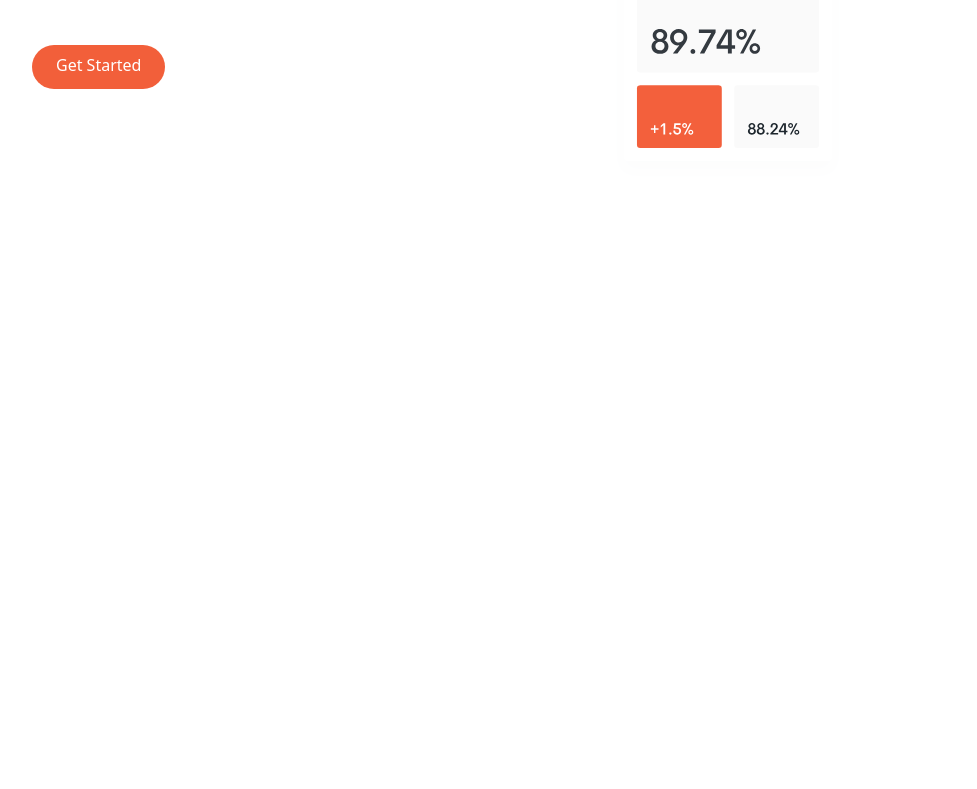
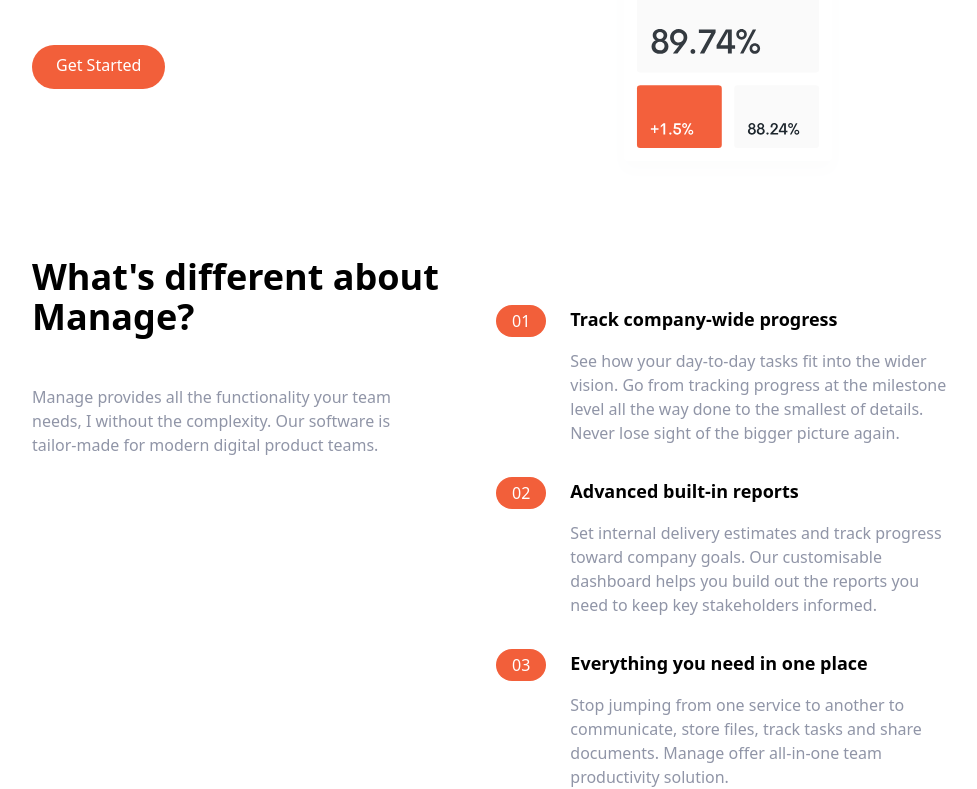
Before and after one commit to eabasguliyev/TailwindCrash, a website: page index.html in a window 1280 px wide. Shown: the part 423-1212 px from the top of the page, without its empty margins (144-1121 px from the left). Before the commit the page ends 800 px from the top, so only its background shows below. Drawn offline with Linux system fonts and the light colour scheme.

Commit message:
Features section

```diff
--- a/index.html
+++ b/index.html
@@ -32,7 +32,6 @@ i<!DOCTYPE html>
         >
       </div>
     </nav>
-
     <!-- Hero Section -->
     <section id="hero">
       <!-- Flex container -->
@@ -64,5 +63,113 @@ i<!DOCTYPE html>
         </div>
       </div>
     </section>
+    <!-- Features Section -->
+    <div id="features">
+      <!-- Flex container -->
+      <div
+        class="container flex flex-col px-6 mx-auto mt-10 space-y-12 space-y-0 md:flex-row"
+      >
+        <!-- Left Item -->
+        <div class="flex flex-col mb-32 space-y-12 md:w-1/2">
+          <h2 class="max-w-md text-4xl font-bold text-center md:text-left">
+            What's different about Manage?
+          </h2>
+          <p class="max-w-sm text-center text-darkGrayishBlue md:text-left">
+            Manage provides all the functionality your team needs, I without the
+            complexity. Our software is tailor-made for modern digital product
+            teams.
+          </p>
+        </div>
+        <!-- Right Item -->
+        <!-- Numbered List -->
+        <div class="flex flex-col space-y-8 md:w-1/2">
+          <!-- List Item 1 -->
+          <div
+            class="flex flex-col space-y-3 md:space-y-0 md:space-x-6 md:flex-row"
+          >
+            <!-- Heading -->
+            <div class="rounded-l-full bg-brightRedSupLight md:bg-transparent">
+              <div class="flex items-center space-x-2">
+                <div
+                  class="px-4 py-2 text-white rounded-full md:py-1 bg-brightRed"
+                >
+                  01
+                </div>
+                <h3 class="text-base font-bold md:mb-4 md:hidden">
+                  Track company-wide progress
+                </h3>
+              </div>
+            </div>
+            <div>
+              <h3 class="hidden mb-4 text-lg font-bold md:block">
+                Track company-wide progress
+              </h3>
+              <p class="text-darkGrayishBlue">
+                See how your day-to-day tasks fit into the wider vision. Go from
+                tracking progress at the milestone level all the way done to the
+                smallest of details. Never lose sight of the bigger picture
+                again.
+              </p>
+            </div>
+          </div>
+          <!-- List Item 2 -->
+          <div
+            class="flex flex-col space-y-3 md:space-y-0 md:space-x-6 md:flex-row"
+          >
+            <!-- Heading -->
+            <div class="rounded-l-full bg-brightRedSupLight md:bg-transparent">
+              <div class="flex items-center space-x-2">
+                <div
+                  class="px-4 py-2 text-white rounded-full md:py-1 bg-brightRed"
+                >
+                  02
+                </div>
+                <h3 class="text-base font-bold md:mb-4 md:hidden">
+                  Advanced built-in reports
+                </h3>
+              </div>
+            </div>
+            <div>
+              <h3 class="hidden mb-4 text-lg font-bold md:block">
+                Advanced built-in reports
+              </h3>
+              <p class="text-darkGrayishBlue">
+                Set internal delivery estimates and track progress toward
+                company goals. Our customisable dashboard helps you build out
+                the reports you need to keep key stakeholders informed.
+              </p>
+            </div>
+          </div>
+          <!-- List Item 3 -->
+          <div
+            class="flex flex-col space-y-3 md:space-y-0 md:space-x-6 md:flex-row"
+          >
+            <!-- Heading -->
+            <div class="rounded-l-full bg-brightRedSupLight md:bg-transparent">
+              <div class="flex items-center space-x-2">
+                <div
+                  class="px-4 py-2 text-white rounded-full md:py-1 bg-brightRed"
+                >
+                  03
+                </div>
+                <h3 class="text-base font-bold md:mb-4 md:hidden">
+                  Everything you need in one place
+                </h3>
+              </div>
+            </div>
+            <div>
+              <h3 class="hidden mb-4 text-lg font-bold md:block">
+                Everything you need in one place
+              </h3>
+              <p class="text-darkGrayishBlue">
+                Stop jumping from one service to another to communicate, store
+                files, track tasks and share documents. Manage offer all-in-one
+                team productivity solution.
+              </p>
+            </div>
+          </div>
+        </div>
+      </div>
+    </div>
   </body>
 </html>
```
Also changed, not shown: css/main.css.
